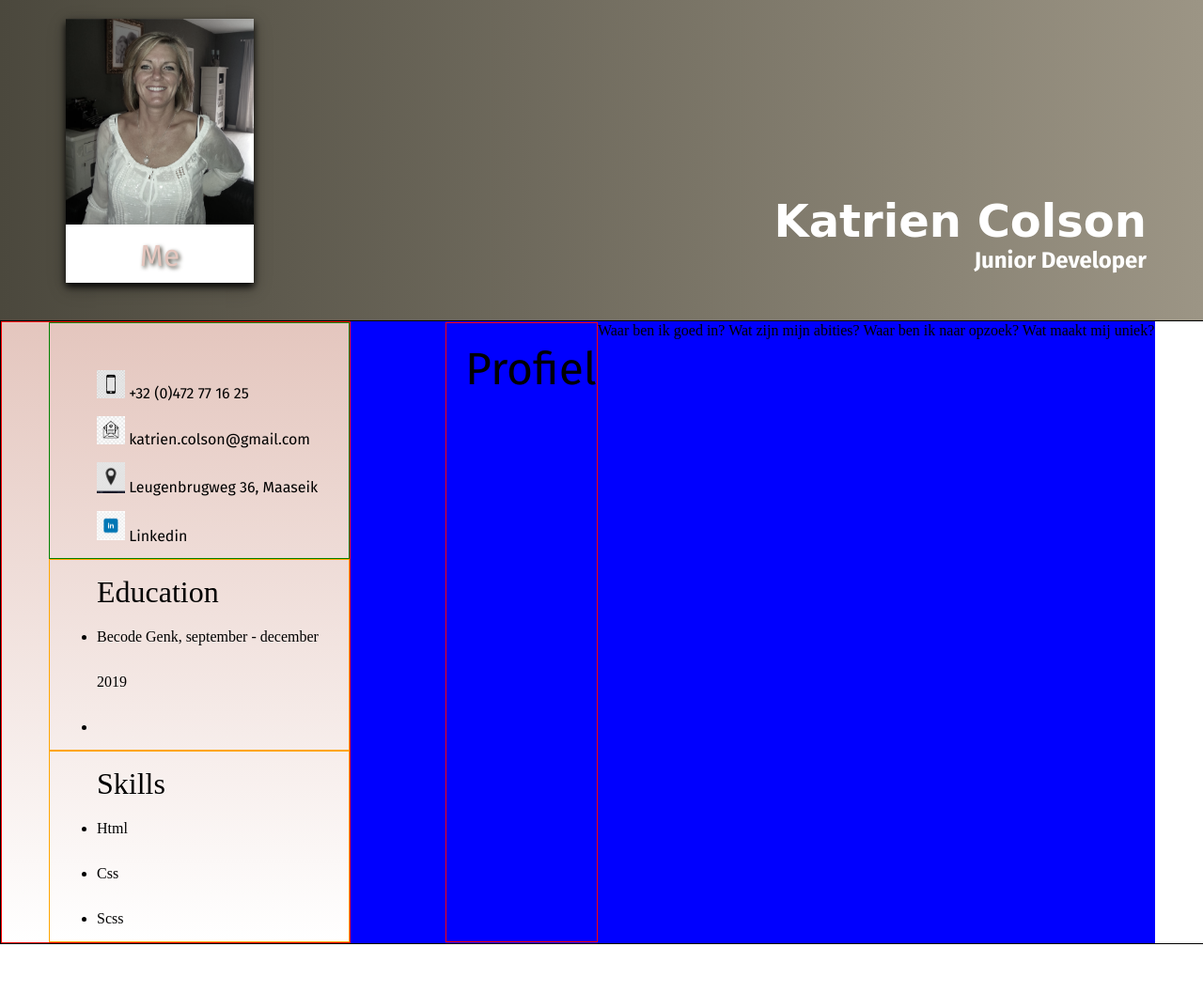
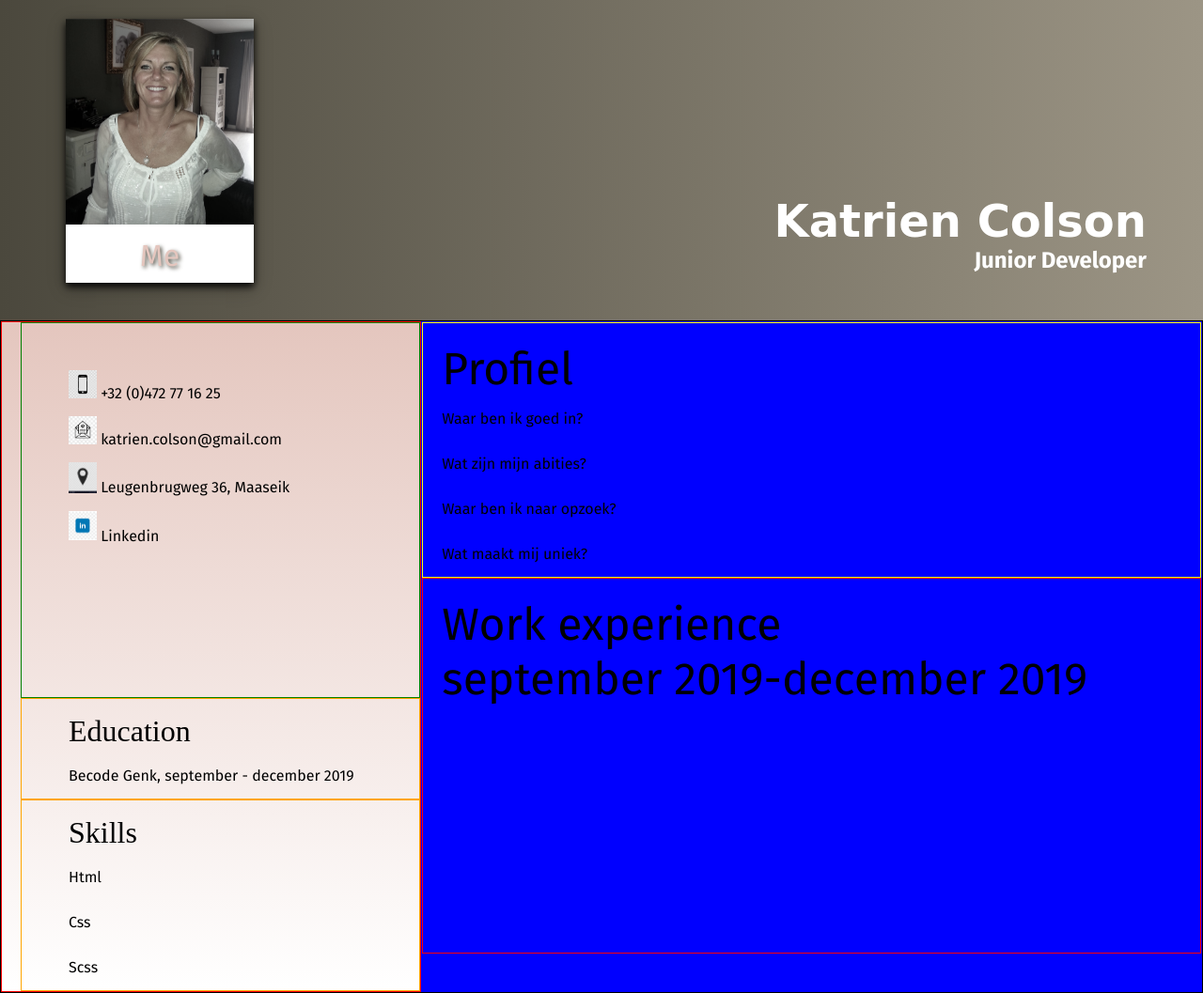
Before and after one commit to KatrienColson/cv, a plain HTML site: page index.html in a window 1280 px wide. Shown: the whole page at 94% size. Before the commit the page ends 1005 px from the top, so only its background shows below. Drawn offline with Linux system fonts and the light colour scheme; a web font is replaced by a local one.

Commit message:
cv deel 2

```diff
--- a/index.html
+++ b/index.html
@@ -54,11 +54,30 @@
         </div>
         <!--rechtse-kolom-->
          <div class="column-right">
-             <div class="border-profiel">Profiel</div>
-            Waar ben ik goed in?
-            Wat zijn mijn abities?
-            Waar ben ik naar opzoek?
-            Wat maakt mij uniek?
+             <div class="border-profiel">
+                 Profiel
+                <div class="list-profiel">
+                    <ul>
+                        <li>Waar ben ik goed in?</li>
+                        <li>Wat zijn mijn abities?</li>
+                        <li>Waar ben ik naar opzoek?</li>
+                        <li>Wat maakt mij uniek?</li>
+                    </ul>
+                </div>
+            </div>
+          <!--werkervaring-->
+            <div class="work-experience">
+                Work experience
+
+                <div class="list-experience">
+                    <div clas="box-experience">
+                        <div class="periode"></div>
+                        september 2019-december 2019
+                        <div class="werkspace"></div>
+                    </div>
+
+                </div>
+            </div>
          </div>
     </div>
 
--- a/style.css
+++ b/style.css
@@ -1,6 +1,7 @@
 *{
     margin: 0;
     padding: 0px;
+    box-sizing: border-box;
 }
 body{
     width: 100%;
@@ -79,18 +80,18 @@ h2{
     border: 1px solid black;
 }
 .column-left{
-    width: 25%;
+    width: 35%;
     border: 1px solid red;
     background-color:  #E4C6BE;
     background-image: linear-gradient( #E4C6BE, #FFFFFF);
-    padding-left: 50px;
+    padding-left: 20px;
 }
 .personal-box-list ul{
     border: 1px solid green;
-    height: 200px;
+    height: 400px;
     text-align: left;
     padding-top: 50px;
-    line-height: 300%;
+
 }
 .personal-box-list ul li{
     list-style: none;
@@ -116,6 +117,7 @@ h2{
     padding-top: 50px;
     line-height: 300%;
     list-style: none;
+
 }
 .education-title ul li{
     font-family: 'Fira Sans', sans-serif;
@@ -149,18 +151,50 @@ h2{
 .column-right{
     display: flex;
     flex-wrap: wrap;
-    flex-direction: row;
+    flex-direction: column;
     border: 1px solid blue;
     background-color: blue;
-    justify-content: left;
-    padding-left: 100px;
+    justify-content: right;
+    width: 65%;
     height: auto;
-    width: auto;
 }
 .border-profiel{
+    border: 1px solid yellow;
+    font-size: 3rem;
+    font-family: 'Fira Sans', sans-serif;
+    padding-left: 20px;
+    padding-top: 20px;
+
+}
+li{
+    font-size: 1rem;
+    font-family: 'Fira Sans', sans-serif;
+    line-height: 300%;
+    list-style: none;
+}
+/*werkervaring*/
+.work-experience{
     border: 1px solid red;
     font-size: 3rem;
     font-family: 'Fira Sans', sans-serif;
     padding-left: 20px;
     padding-top: 20px;
+    height: 400px;
 }
+.list-experience{
+    display: flex;
+    flex-direction: row;
+    justify-content: flex-start;
+}
+.box-experience{
+    border: 1px solid black;
+    padding-top: 10px;
+    padding-bottom: 10px;
+    justify-content: space-between;
+    font-size: 1rem;
+    font-family: 'Fira Sans', sans-serif;
+}
+.periode{
+    font-size: 1rem;
+    font-family: 'Fira Sans', sans-serif;
+}
```
